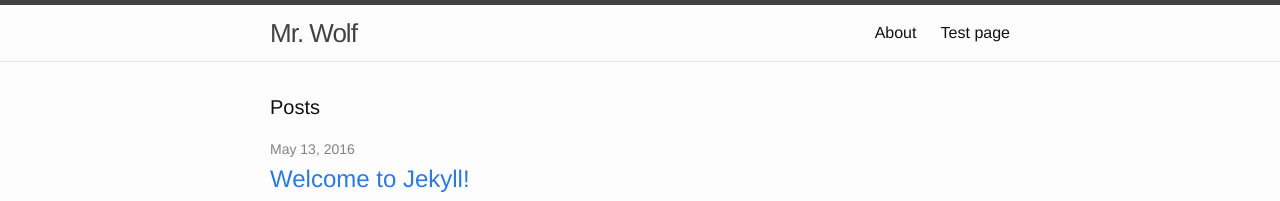
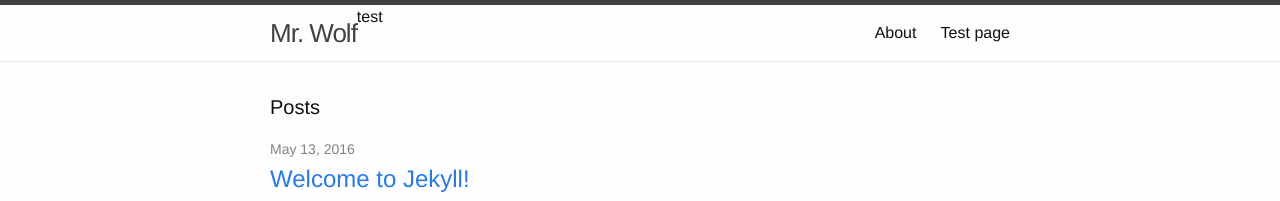
Before and after one commit to Roman-Vala/Roman-Vala.github.io, a Jekyll site: the page built from index.html, in a window 1280 px wide. Shown: the top 201 px of the page. Built offline with Jekyll 4.4.1, drawn with Linux system fonts in a browser that asks for light colours.

Commit message:
Update header.html

```diff
--- a/_includes/header.html
+++ b/_includes/header.html
@@ -2,7 +2,7 @@
 
   <div class="wrapper">
 
-    <a class="site-title" href="{{ site.baseurl }}/">{{ site.title }}</a>
+    test<a class="site-title" href="{{ site.baseurl }}/">{{ site.title }}</a>
 
     <nav class="site-nav">
       <a href="#" class="menu-icon">
```
